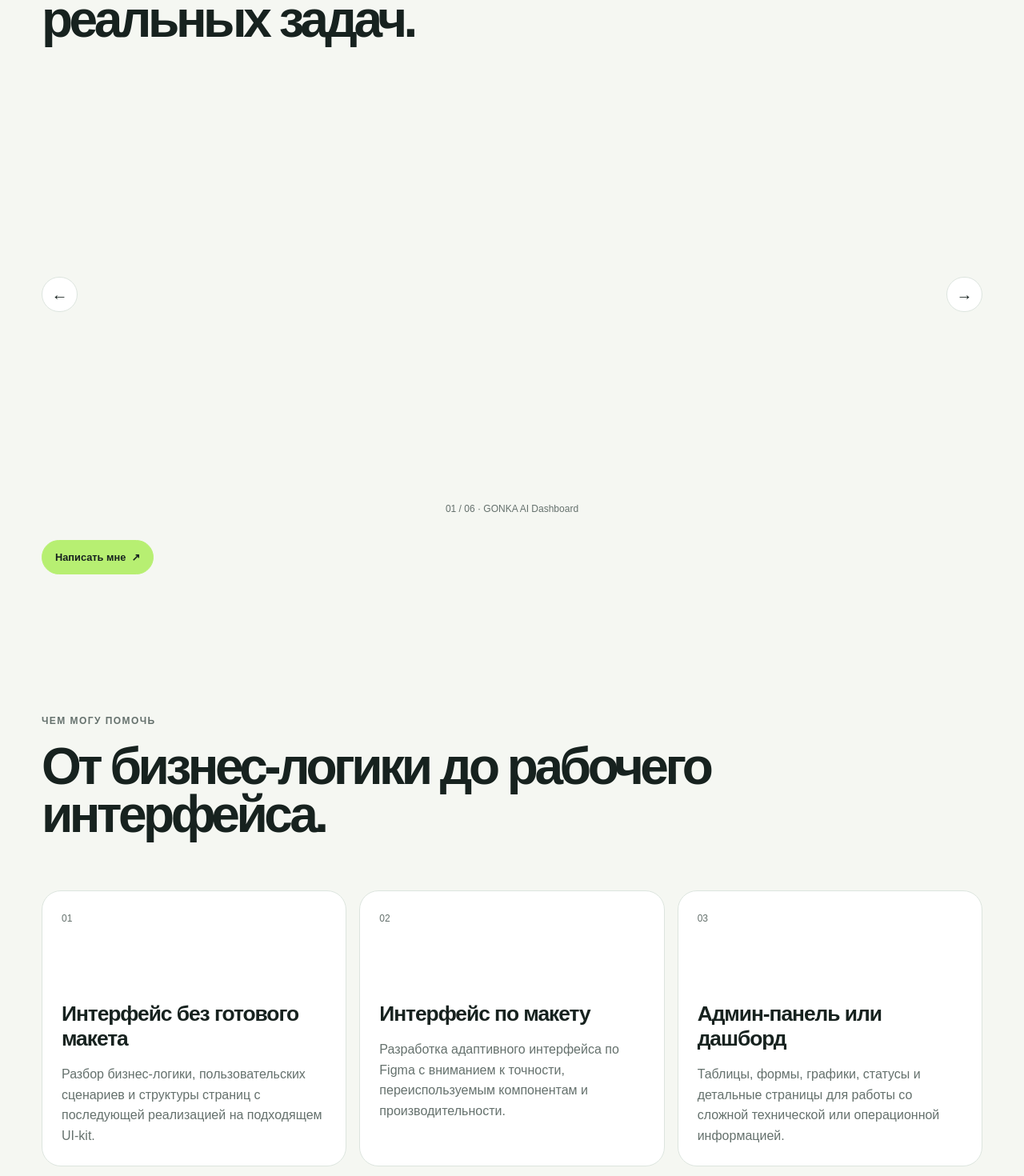
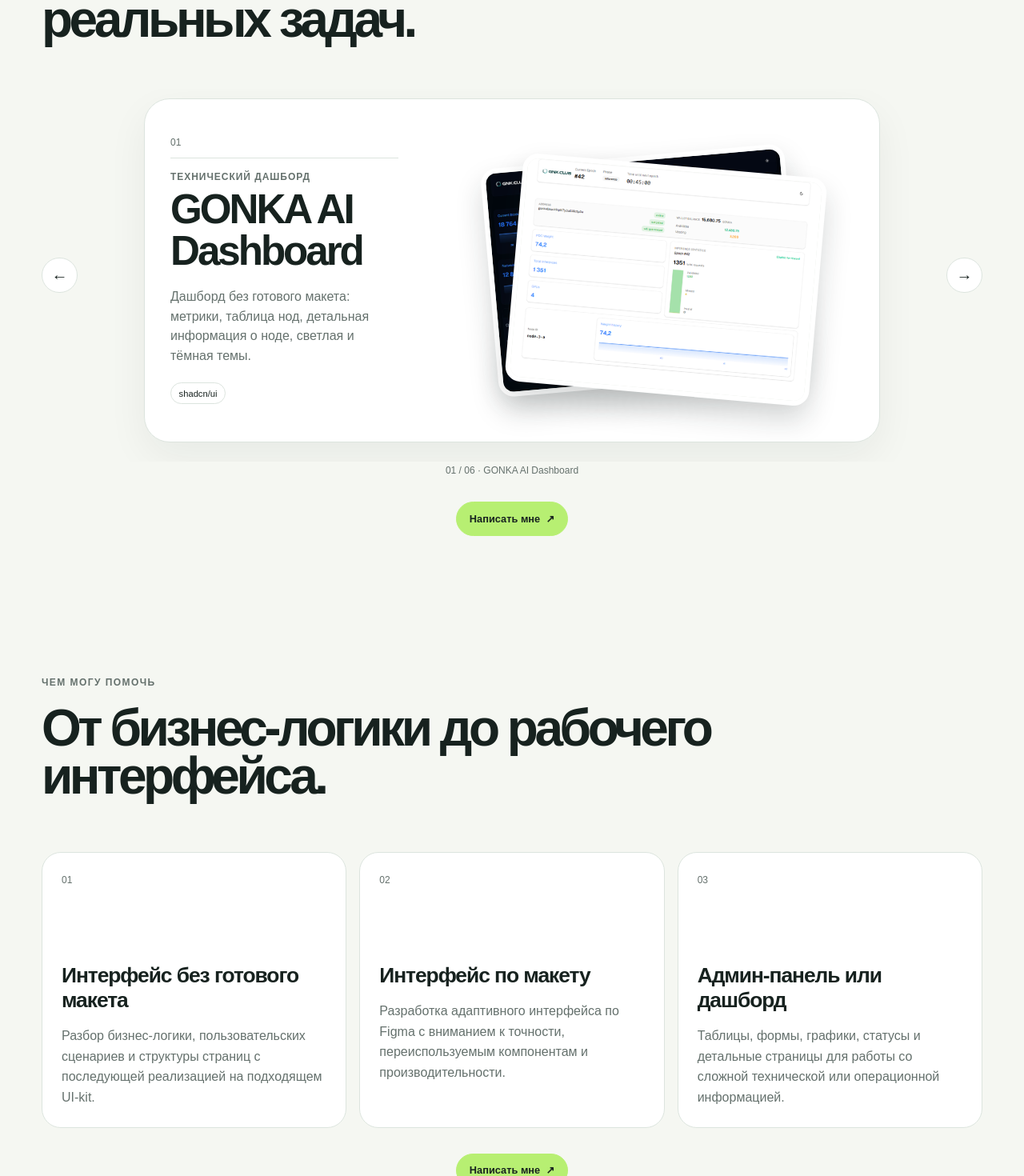
Before and after one commit to VladFomin17/vlad-fomin-portfolio, a Next.js app: page / in a window 1280 px wide. Shown: the part 1640-3110 px from the top of the page at 80% size. Built offline with nearby package versions, Linux system fonts and the light colour scheme.

Commit message:
fix: stabilize portfolio carousel

```diff
--- a/app/components/Faq/Faq.module.css
+++ b/app/components/Faq/Faq.module.css
@@ -50,6 +50,13 @@
   line-height: 1.65;
 }
 
+.section > a {
+  display: flex;
+  width: max-content;
+  margin-right: auto;
+  margin-left: auto;
+}
+
 @media (max-width: 760px) {
   .section {
     grid-template-columns: 1fr;
--- a/app/components/Portfolio/Portfolio.module.css
+++ b/app/components/Portfolio/Portfolio.module.css
@@ -23,14 +23,7 @@
 }
 
 .track {
-  --card-width: min(920px, 86vw);
-  display: flex;
-  gap: 1.25rem;
-  width: max-content;
-  transform: translateX(
-    calc(50% - var(--card-width) / 2 - (var(--active-index) * (var(--card-width) + 1.25rem)))
-  );
-  transition: transform 550ms cubic-bezier(0.22, 1, 0.36, 1);
+  display: block;
 }
 
 .arrow {
@@ -56,7 +49,8 @@
 
 .project {
   display: grid;
-  flex: 0 0 var(--card-width);
+  width: min(920px, 86vw);
+  margin: 0 auto;
   grid-template-columns: minmax(250px, 0.7fr) minmax(0, 1.3fr);
   gap: 2.5rem;
   align-items: center;
@@ -67,14 +61,19 @@
   border-radius: 2rem;
   background: var(--card);
   box-shadow: 0 18px 50px rgba(23, 34, 31, 0.06);
-  opacity: 0.45;
-  transform: scale(0.94);
-  transition: opacity 350ms ease, transform 350ms ease, box-shadow 350ms ease;
+  display: none;
 }
 
 .project.active {
+  display: grid;
   opacity: 1;
   transform: scale(1);
+  animation: card-in 450ms cubic-bezier(0.22, 1, 0.36, 1) both;
+}
+
+@keyframes card-in {
+  from { opacity: 0; transform: scale(0.96) translateY(10px); }
+  to { opacity: 1; transform: scale(1) translateY(0); }
 }
 
 .copy {
@@ -193,14 +192,21 @@
   text-align: center;
 }
 
+.section > a {
+  display: flex;
+  width: max-content;
+  margin-right: auto;
+  margin-left: auto;
+}
+
 @media (max-width: 760px) {
   .section { padding: 3.5rem 1.25rem; }
   .carousel { gap: 0.35rem; }
   .arrow { flex-basis: 2.2rem; width: 2.2rem; height: 2.2rem; }
-  .track { --card-width: 78vw; gap: 0.75rem; }
   .project {
     grid-template-columns: 1fr;
     gap: 0.75rem;
+    width: 78vw;
     padding: 1.25rem;
   }
   .gallery { min-height: 260px; }
@@ -208,10 +214,10 @@
 }
 
 @media (prefers-reduced-motion: reduce) {
-  .track,
-  .project,
   .frame,
-  .arrow {
+  .arrow,
+  .project.active {
     transition: none;
+    animation: none;
   }
 }
--- a/app/components/Process/Process.module.css
+++ b/app/components/Process/Process.module.css
@@ -37,6 +37,13 @@
   color: var(--muted);
 }
 
+.section > a {
+  display: flex;
+  width: max-content;
+  margin-right: auto;
+  margin-left: auto;
+}
+
 @media (max-width: 760px) {
   .section {
     grid-template-columns: 1fr;
--- a/app/components/Services/Services.module.css
+++ b/app/components/Services/Services.module.css
@@ -40,6 +40,13 @@
   line-height: 1.6;
 }
 
+.section > a {
+  display: flex;
+  width: max-content;
+  margin-right: auto;
+  margin-left: auto;
+}
+
 @media (max-width: 760px) {
   .section {
     padding: 3.5rem 1.25rem;
--- a/app/components/Stack/Stack.module.css
+++ b/app/components/Stack/Stack.module.css
@@ -99,6 +99,13 @@
   50% { transform: translate3d(0, -7px, 0); }
 }
 
+.section > a {
+  display: flex;
+  width: max-content;
+  margin-right: auto;
+  margin-left: auto;
+}
+
 @media (max-width: 760px) {
   .section { padding: 3.5rem 1.25rem; }
   .constellation { min-height: 620px; }
```
Also changed, not shown: 2 other files (tests, documents, lock files or other folders).
